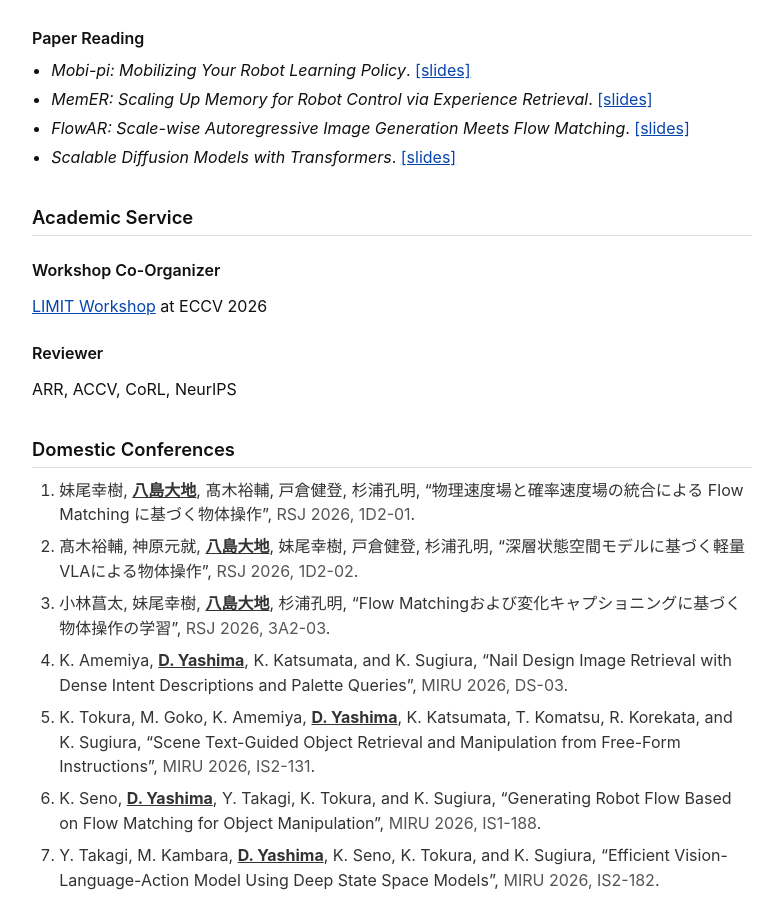
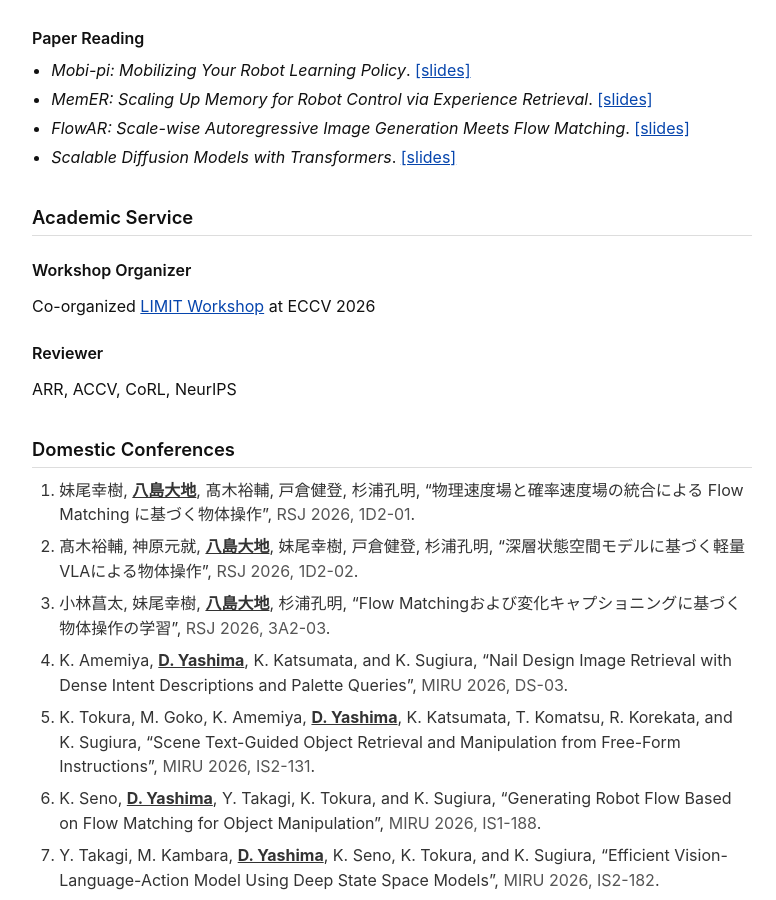
Before and after one commit to daichi1207/daichi1207.github.io, a Jekyll site: the page built from _pages/about.md, in a window 1280 px wide and 900 px high, scrolled down 4877 px. Shown: the whole window, without its empty margins (248-1024 px from the left). Built offline with Jekyll 4.4.1, drawn with Linux system fonts in a browser that asks for light colours.

Commit message:
:sparkles: fix

```diff
--- a/_pages/about.md
+++ b/_pages/about.md
@@ -103,8 +103,8 @@ My research focuses on robot learning, aiming to develop general-purpose policie
 
 <h2 id="service">Academic Service</h2>
 
-<h3>Workshop Co-Organizer</h3>
-  <a href="https://eccv2026-limit-workshop.limitlab.xyz/">LIMIT Workshop</a> at ECCV 2026
+<h3>Workshop Organizer</h3>
+  Co-organized <a href="https://eccv2026-limit-workshop.limitlab.xyz/">LIMIT Workshop</a> at ECCV 2026
 
 <h3>Reviewer</h3>
   ARR, ACCV, CoRL, NeurIPS
```
